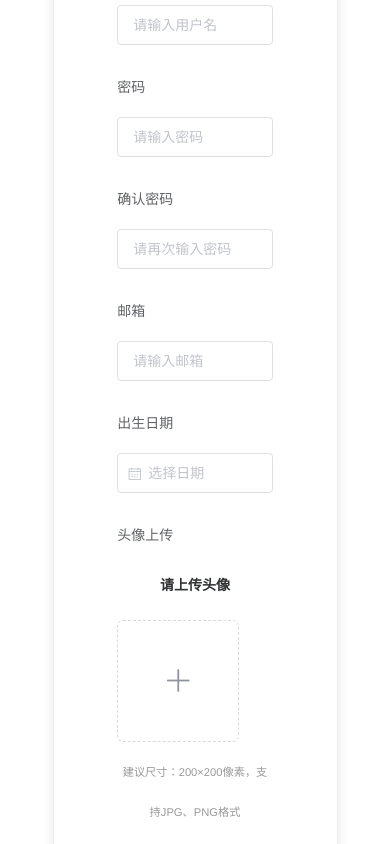
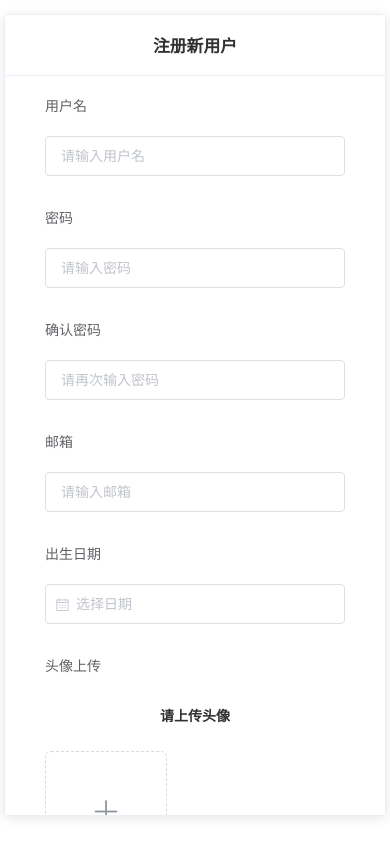
Before and after one commit to Chase-cn/wut-web---, a Vue app: page /#/login in a window 390 px wide. Both pictures are taken after a click on the link "注册用户". Shown: the top 844 px of the page. Built offline with nearby package versions, Linux system fonts and the light colour scheme.

Commit message:
feat: 实现注册界面响应式

```diff
--- a/src/views/Register.vue
+++ b/src/views/Register.vue
@@ -165,7 +165,7 @@ export default {
   justify-content: center;
   align-items: center;
   min-height: 100vh;
-  padding: 20px;
+  padding: 0px;
   background-color: white;
 }
 
@@ -253,32 +253,38 @@ export default {
 }
 
 /* 移动端适配 */
-@media (max-width: 768px) {
+@media (max-width: 800px) {
+  .register-container {
+    height: 100%;/*单一滚动条补丁*/
+  }
+
   .register-card {
     width: 100%;
-    height: 1200px;
-    /*min-width: 400px;*/
+    height: 800px; /*设置为具体的px值可以补丁el-card吃内容的问题*/
+    min-width: 380px;/*拉宽遮进度条*/
+    overflow-y: auto;/*进度条*/
+    margin-top: -30px;/*遮刘海*/
   }
+
   .card-header {
     font-size: 1.2rem;
   }
+
   .mobile-layout {
-    display: flex;
-    flex-direction: column;
-    gap: 30px;
-    padding: 10%;
+    margin-top: -15px;/*表单主体(独属于mobile部分) 离卡头近一些*/
   }
+
   .card-footer {
     flex-direction: column;
-
+    justify-content: flex-start;
     gap: 10px;
     padding: 15px 0;
     margin-top: 10px;
-    margin-left: -10px;
   }
 
   .card-footer .el-button {
     width: 100%;
+    margin-left: -3px;/*对齐补丁*/
   }
 
   .avatar-uploader {
```
